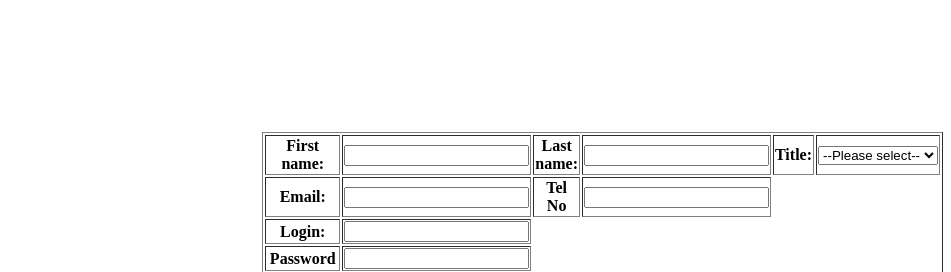
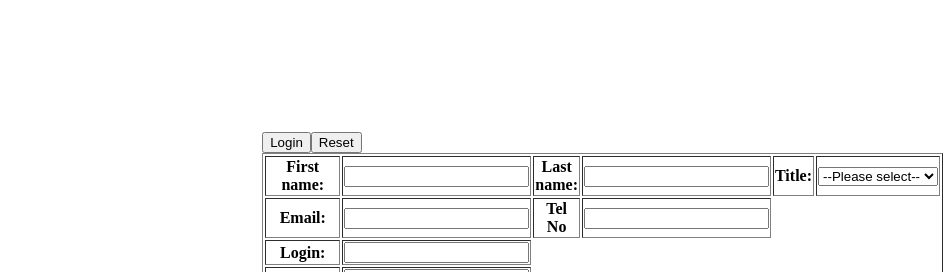
Before and after one commit to AdrianChren/FromZeroToHero, a plain HTML site: page ITFZTHShop/src/html/WebshopRegistration.html in a window 1280 px wide. Shown: the top 272 px of the page, 329-1280 px from the left. Drawn offline with Linux system fonts and the light colour scheme.

Commit message:
Update WebshopRegistration.html

```diff
--- a/ITFZTHShop/src/html/WebshopRegistration.html
+++ b/ITFZTHShop/src/html/WebshopRegistration.html
@@ -57,7 +57,9 @@
         <th><label for="city">City</label></th>
         <th><input type="text"></th>
     </tr>
-    <tr>
+    <tr><input type="submit" value="Login">
+        <input type="reset" value="Reset">
+           </tr>
 
 
     </table>
```
